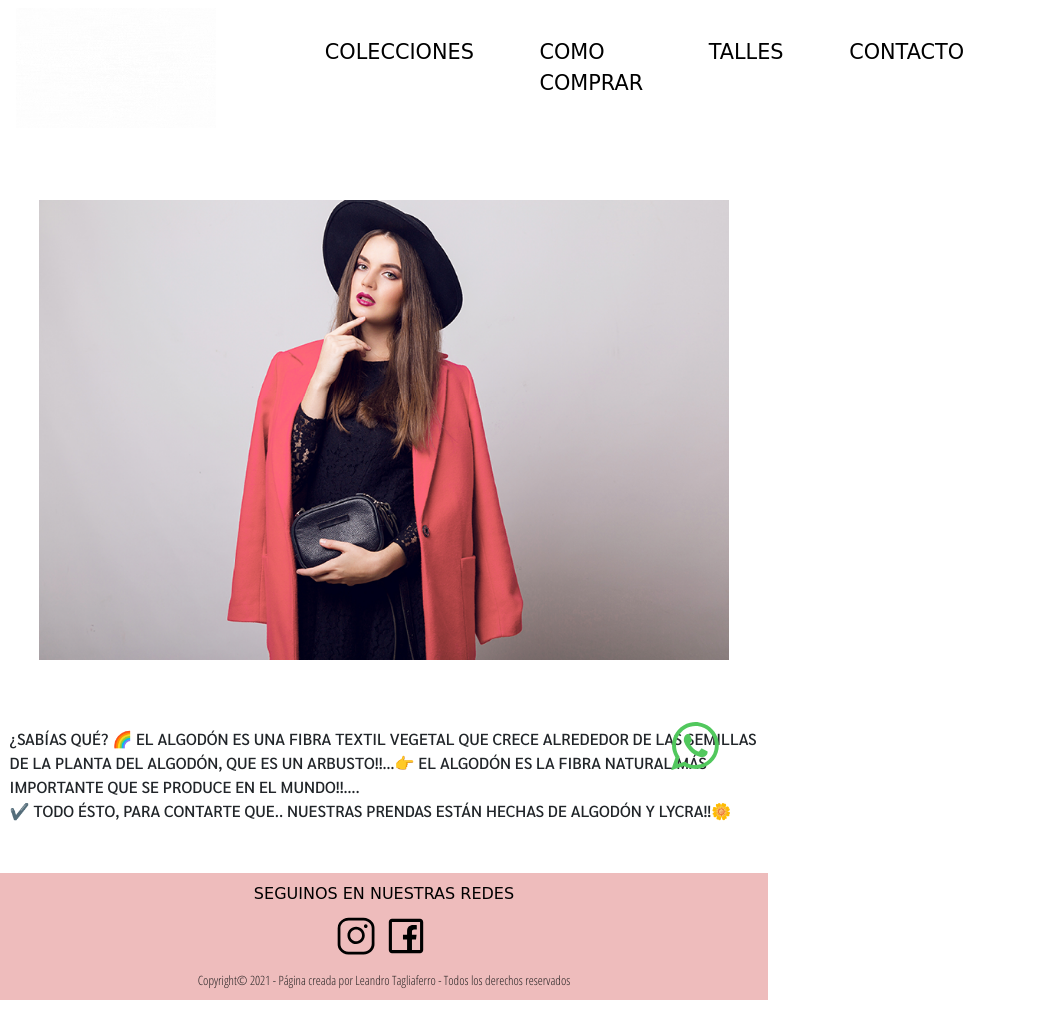
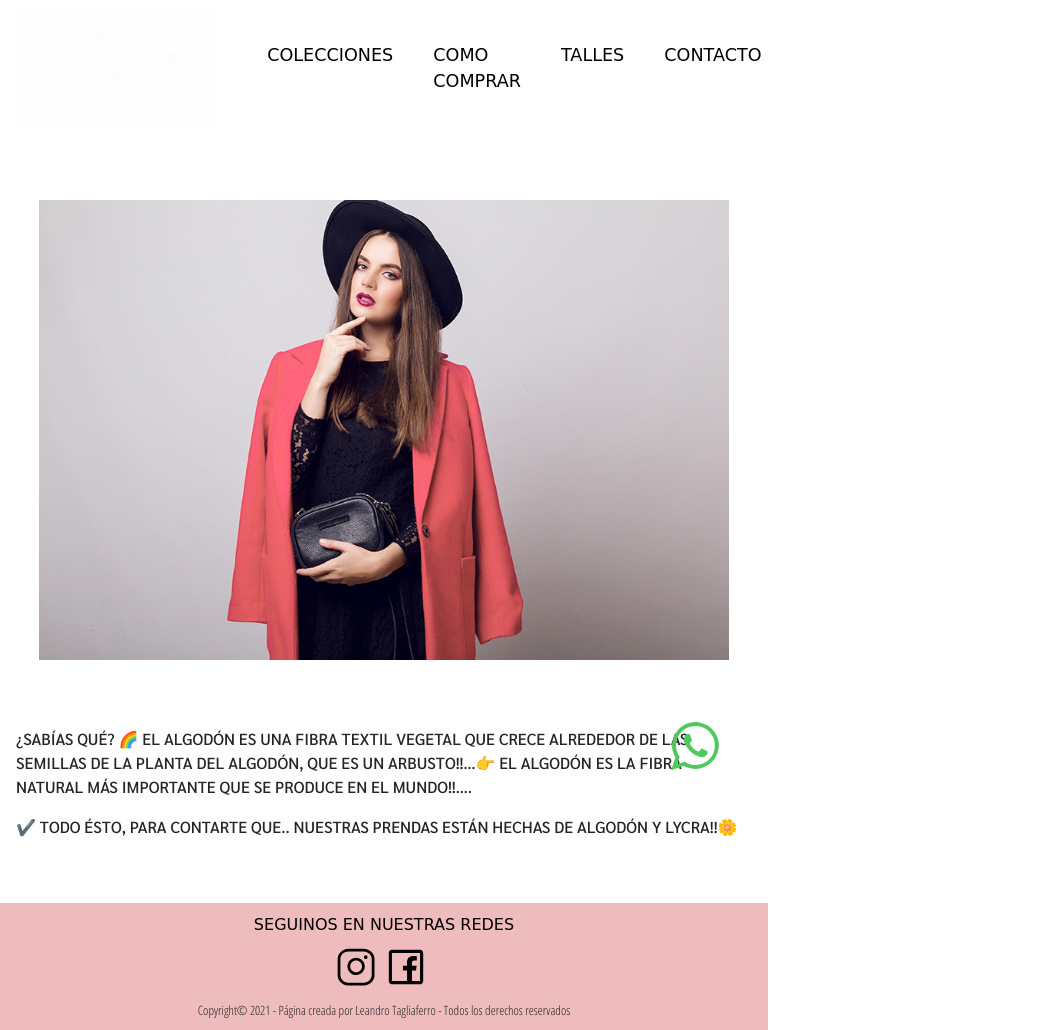
Before and after one commit to leandrotag/despierta_que_amanece, a plain HTML site: page index.html in a window 768 px wide. Shown: the whole page, 1049 px wide, since content can reach past the window. Before the commit the page ends 1000 px from the top, so only its background shows below. Drawn offline with nearby package versions, Linux system fonts and the light colour scheme; a web font is replaced by a local one.

Commit message:
cambios_medias

```diff
--- a/css/estilos.scss
+++ b/css/estilos.scss
@@ -290,6 +290,14 @@ textarea {
     }
   }
 
+  .SabiasQue{
+    margin-right: 1rem;
+    line-height: 1.5rem;
+    font-size: 1rem;
+  font-weight: 400;
+  margin-left: 1rem;
+}
+
   .colecciones {
     display: -ms-grid;
     display: grid;
@@ -313,8 +321,8 @@ textarea {
   }
   .container__text {
     margin-right: 0.5rem;
-padding-right: 20px;
-line-height: 1rem;}
+    padding-right: 20px;
+    line-height: 1rem;}
 
   .maps iframe {
     width: 90%;
@@ -333,11 +341,13 @@ line-height: 1rem;}
     font-size: 0.6rem;
   }
 }
+.button__whatsapp {
+  margin-left: 2rem;}
 
 /* Tablet */
 @media only screen and (min-width: 740px) and (max-width: 1024px) {
   .flexContainer {
-    padding-right: 1.2rem;
+    padding-right: 1.1rem;
     display: -webkit-box;
     display: -ms-flexbox;
     display: flex;
@@ -348,11 +358,13 @@ line-height: 1rem;}
     display: -ms-inline-flexbox;
     display: inline-flex;
     max-width: 50%;
-    font-size: 1.3rem;
-    padding-right: 0.8rem;
-padding-left: 0.8rem;
+    font-size: 1.1rem;
   }
 
+  #navbarNav{
+    margin-left: 0.2rem;
+    margin-right: 0.2rem;
+  }
   .colecciones {
     display: -ms-grid;
     display: grid;
@@ -360,7 +372,8 @@ padding-left: 0.8rem;
     grid-template-columns: repeat(2, 1fr);
     padding: 1.2rem;
     grid-gap: 1.2rem;
-    margin-left: 3.1rem;
+    margin-left: 3rem;
+    margin-right: 3rem;
   }
 
   .formulario {
@@ -383,17 +396,17 @@ padding-left: 0.8rem;
   }
 
   .SabiasQue{
-    margin-right: 0.6rem;
-    margin-left: 0.6rem;
+    margin-right: 1rem;
+    margin-left: 1rem;
     margin-top: 1.2rem;
-    margin-bottom: 0;
+    margin-bottom: 1.5rem;
     p{
     font-family: 'Sarabun', sans-serif;
   }
   }
 
   .footer {
-    margin-top: 3.1rem;
+    margin-top: 4rem;
   }
 }
 
--- a/index.html
+++ b/index.html
@@ -49,8 +49,8 @@
 		</div>
 	</div>
 	<div class="SabiasQue">
-		<p>¿Sabías qué? 🌈 El algodón es una fibra textil vegetal que crece alrededor de las semillas de la planta del algodón, que es un arbusto!!…👉 El algodón es la fibra natural más importante que se produce en el mundo!!….<br> ✔️ Todo ésto, para contarte que.. Nuestras prendas están hechas de algodón y lycra!!🌼
-		</p>
+		<p>¿Sabías qué? 🌈 El algodón es una fibra textil vegetal que crece alrededor de las semillas de la planta del algodón, que es un arbusto!!…👉 El algodón es la fibra natural más importante que se produce en el mundo!!….<p>
+		<p>	 ✔️ Todo ésto, para contarte que.. Nuestras prendas están hechas de algodón y lycra!!🌼</p>
 	</div>
 	<div class="button">
 		<a class="button__whatsapp" href="https://api.whatsapp.com/send?phone=1149603977" target="_blank"><img src="media/whatsapp.svg" width="50px" height="50px"></a>
```
Also changed, not shown: css/dist/estilos.css, css/estilos.css, 1 other file.
